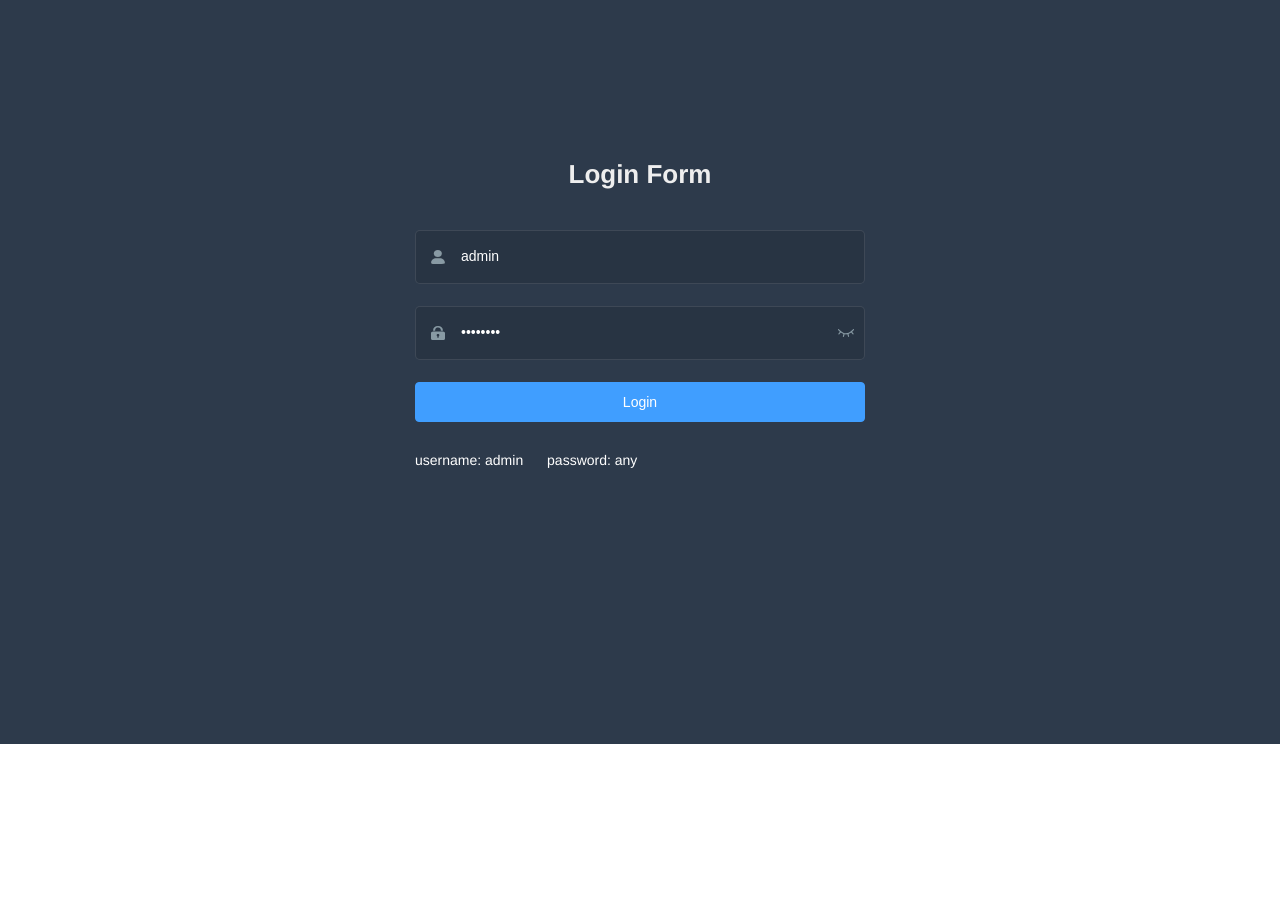
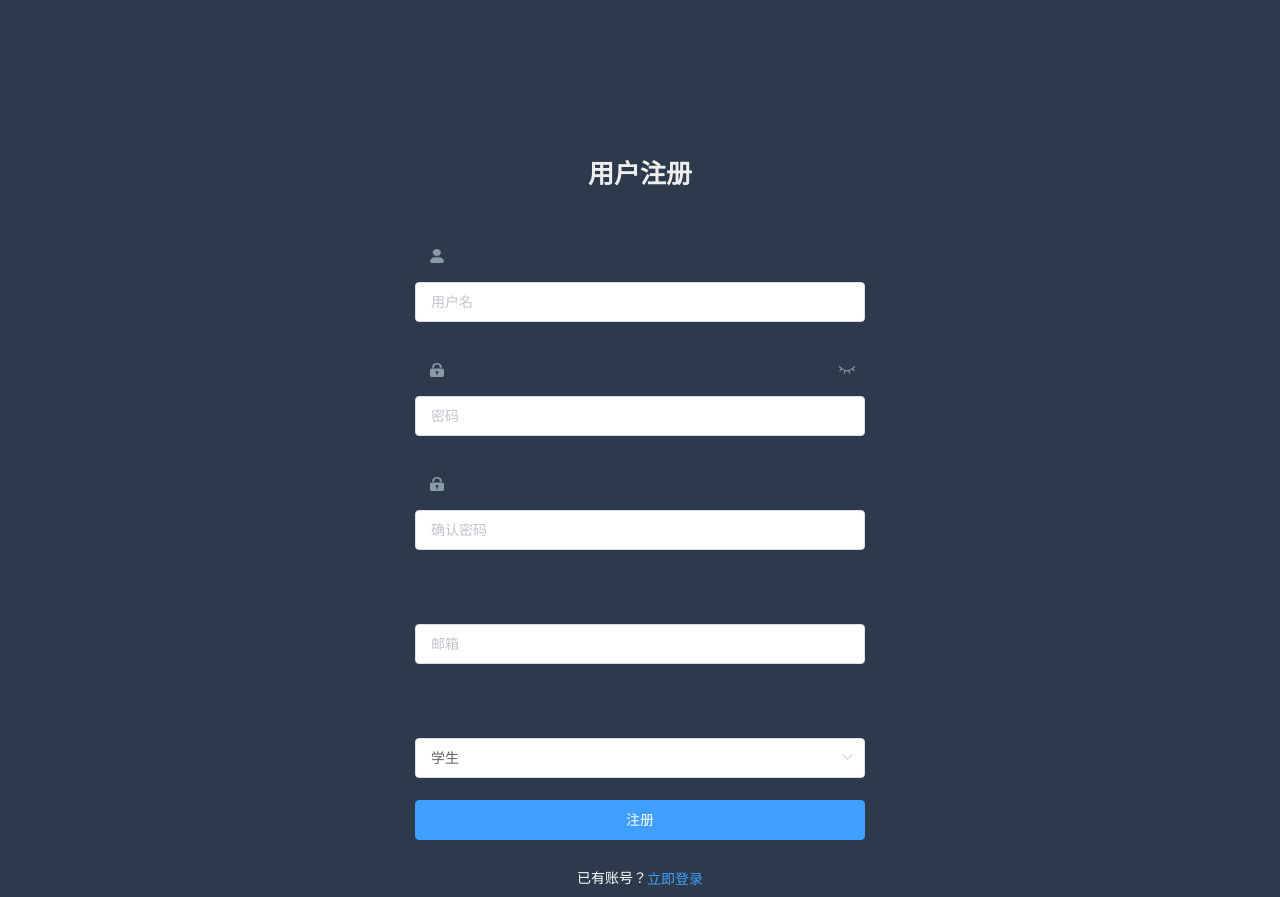
Before and after one commit to puci-firework/exam-frontend, a Vue app: page /#/register in a window 1280 px wide. Before the commit this address led to /#/login. Before the commit the page ends 800 px from the top, so only its background shows below. Built offline with nearby package versions, Linux system fonts and the light colour scheme.

Commit message:
第九次提交，补充了用户注册逻辑

```diff
--- a/src/api/user.js
+++ b/src/api/user.js
@@ -25,3 +25,11 @@ export function logout(token) {
     params: { token }
   })
 }
+
+export function register(data) {
+  return request({
+    url: '/api/auth/register',
+    method: 'post',
+    data
+  })
+}
--- a/src/permission.js
+++ b/src/permission.js
@@ -8,53 +8,58 @@ import getPageTitle from '@/utils/get-page-title'
 
 NProgress.configure({ showSpinner: false }) // NProgress Configuration
 
-const whiteList = ['/login'] // no redirect whitelist
+// 白名单（无需登录可访问的路径）
+const whiteList = ['/login', '/register', '/404']
 
 router.beforeEach(async(to, from, next) => {
-  // start progress bar
+  // 启动进度条
   NProgress.start()
 
-  // set page title
+  // 设置页面标题
   document.title = getPageTitle(to.meta.title)
 
-  // determine whether the user has logged in
+  // 获取用户token
   const hasToken = getToken()
 
+  /* 已登录状态 */
   if (hasToken) {
-    if (to.path === '/login') {
-      // if is logged in, redirect to the home page
+    // 如果访问的是登录页或注册页，重定向到首页
+    if (to.path === '/login' || to.path === '/register') {
       next({ path: '/' })
       NProgress.done()
-    } else {
+      // eslint-disable-next-line brace-style
+    }
+    // 访问正常路由
+    else {
+      // 检查用户信息是否已获取（根据实际需求开启）
+      // const hasGetUserInfo = store.getters.name
+      // if (hasGetUserInfo) {
+      //   next()
+      // } else {
+      //   try {
+      //     await store.dispatch('user/getInfo')
+      //     next()
+      //   } catch (error) {
+      //     await store.dispatch('user/resetToken')
+      //     Message.error(error || '获取用户信息失败')
+      //     next(`/login?redirect=${to.path}`)
+      //     NProgress.done()
+      //   }
+      // }
       next()
     }
-    // else {
-    //   const hasGetUserInfo = store.getters.name
-    //   if (hasGetUserInfo) {
-    //     next()
-    //   } else {
-    //     try {
-    //       // get user info
-    //       await store.dispatch('user/getInfo')
-
-    //       next()
-    //     } catch (error) {
-    //       // remove token and go to login page to re-login
-    //       await store.dispatch('user/resetToken')
-    //       Message.error(error || 'Has Error')
-    //       next(`/login?redirect=${to.path}`)
-    //       NProgress.done()
-    //     }
-    //   }
-    // }
-  } else {
-    /* has no token*/
-
-    if (whiteList.indexOf(to.path) !== -1) {
-      // in the free login whitelist, go directly
+    // eslint-disable-next-line brace-style
+  }
+  /* 未登录状态 */
+  else {
+    // 在白名单中的路径直接放行
+    if (whiteList.includes(to.path)) {
       next()
-    } else {
-      // other pages that do not have permission to access are redirected to the login page.
+      // eslint-disable-next-line brace-style
+    }
+    // 其他需要权限的路径重定向到登录页
+    else {
+      // 将目标路径作为redirect参数传递，登录后跳转
       next(`/login?redirect=${to.path}`)
       NProgress.done()
     }
@@ -62,6 +67,6 @@ router.beforeEach(async(to, from, next) => {
 })
 
 router.afterEach(() => {
-  // finish progress bar
+  // 完成进度条
   NProgress.done()
 })
--- a/src/router/index.js
+++ b/src/router/index.js
@@ -9,11 +9,6 @@ export const constantRoutes = [
   {
     path: '/login',
     component: () => import('@/views/login/index'),
-    hidden: true
-  },
-  {
-    path: '/404',
-    component: () => import('@/views/404'),
     hidden: true
   },
   {
@@ -30,6 +25,17 @@ export const constantRoutes = [
         affix: true // 固定标签页
       }
     }]
+  },
+  // 注册
+  {
+    path: '/register',
+    component: () => import('@/views/register/index'),
+    hidden: true
+  },
+  {
+    path: '/404',
+    component: () => import('@/views/404'),
+    hidden: true
   }
 ]
 
--- a/src/utils/validate.js
+++ b/src/utils/validate.js
@@ -10,11 +10,12 @@ export function isExternal(path) {
   return /^(https?:|mailto:|tel:)/.test(path)
 }
 
-/**
- * @param {string} str
- * @returns {Boolean}
- */
 export function validUsername(str) {
-  const valid_map = ['admin', 'editor']
-  return valid_map.indexOf(str.trim()) >= 0
+  const reg = /^[a-zA-Z0-9]{4,16}$/
+  return reg.test(str)
 }
+
+export function validEmail(str) {
+  const reg = /^[^\s@]+@[^\s@]+\.[^\s@]+$/
+  return reg.test(str)
+}
--- a/src/views/login/index.vue
+++ b/src/views/login/index.vue
@@ -41,11 +41,19 @@
         </span>
       </el-form-item>
 
-      <el-button :loading="loading" type="primary" style="width:100%;margin-bottom:30px;" @click.native.prevent="handleLogin">Login</el-button>
+      <!-- login.vue -->
+      <el-button
+        :loading="loading"
+        type="primary"
+        style="width:100%;margin-bottom:30px;"
+        @click.native.prevent="handleLogin"
+      >
+        登录
+      </el-button>
 
       <div class="tips">
-        <span style="margin-right:20px;">username: admin</span>
-        <span> password: any</span>
+        <span>没有账号？</span>
+        <el-link type="primary" @click="$router.push('/register')">立即注册</el-link>
       </div>
 
     </el-form>
--- /dev/null
+++ b/src/views/register/index.vue
@@ -0,0 +1,290 @@
+<template>
+  <div class="register-container">
+    <el-form ref="registerForm" :model="registerForm" :rules="registerRules" class="register-form" auto-complete="on" label-position="left">
+
+      <div class="title-container">
+        <h3 class="title">用户注册</h3>
+      </div>
+
+      <el-form-item prop="username">
+        <span class="svg-container">
+          <svg-icon icon-class="user" />
+        </span>
+        <el-input
+          ref="username"
+          v-model="registerForm.username"
+          placeholder="用户名"
+          name="username"
+          type="text"
+          tabindex="1"
+          auto-complete="on"
+        />
+      </el-form-item>
+
+      <el-form-item prop="password">
+        <span class="svg-container">
+          <svg-icon icon-class="password" />
+        </span>
+        <el-input
+          :key="passwordType"
+          ref="password"
+          v-model="registerForm.password"
+          :type="passwordType"
+          placeholder="密码"
+          name="password"
+          tabindex="2"
+          auto-complete="on"
+        />
+        <span class="show-pwd" @click="showPwd">
+          <svg-icon :icon-class="passwordType === 'password' ? 'eye' : 'eye-open'" />
+        </span>
+      </el-form-item>
+
+      <el-form-item prop="confirmPassword">
+        <span class="svg-container">
+          <svg-icon icon-class="password" />
+        </span>
+        <el-input
+          :key="passwordType"
+          ref="confirmPassword"
+          v-model="registerForm.confirmPassword"
+          :type="passwordType"
+          placeholder="确认密码"
+          name="confirmPassword"
+          tabindex="3"
+          auto-complete="on"
+          @keyup.enter.native="handleRegister"
+        />
+      </el-form-item>
+
+      <el-form-item prop="email">
+        <span class="svg-container">
+          <svg-icon icon-class="email" />
+        </span>
+        <el-input
+          ref="email"
+          v-model="registerForm.email"
+          placeholder="邮箱"
+          name="email"
+          type="email"
+          tabindex="4"
+          auto-complete="on"
+        />
+      </el-form-item>
+
+      <el-form-item prop="role">
+        <span class="svg-container">
+          <svg-icon icon-class="peoples" />
+        </span>
+        <el-select
+          v-model="registerForm.role"
+          placeholder="选择角色"
+          style="width: 100%"
+        >
+          <el-option label="学生" value="STUDENT" />
+          <el-option label="教师" value="TEACHER" />
+        </el-select>
+      </el-form-item>
+
+      <el-button
+        :loading="loading"
+        type="primary"
+        style="width:100%;margin-bottom:30px;"
+        @click.native.prevent="handleRegister"
+      >
+        注册
+      </el-button>
+
+      <div class="tips">
+        <span>已有账号？</span>
+        <el-link type="primary" @click="goToLogin">立即登录</el-link>
+      </div>
+
+    </el-form>
+  </div>
+</template>
+
+<script>
+import { register } from '@/api/user'
+import { validUsername, validEmail } from '@/utils/validate'
+
+export default {
+  name: 'Register',
+  data() {
+    const validateUsername = (rule, value, callback) => {
+      if (!validUsername(value)) {
+        callback(new Error('用户名必须是4-16位字母或数字'))
+      } else {
+        callback()
+      }
+    }
+    const validatePassword = (rule, value, callback) => {
+      if (value.length < 6) {
+        callback(new Error('密码不能少于6位'))
+      } else {
+        callback()
+      }
+    }
+    const validateConfirmPassword = (rule, value, callback) => {
+      if (value !== this.registerForm.password) {
+        callback(new Error('两次输入的密码不一致'))
+      } else {
+        callback()
+      }
+    }
+    const validateEmail = (rule, value, callback) => {
+      if (!validEmail(value)) {
+        callback(new Error('请输入有效的邮箱地址'))
+      } else {
+        callback()
+      }
+    }
+    return {
+      registerForm: {
+        username: '',
+        password: '',
+        confirmPassword: '',
+        email: '',
+        role: 'STUDENT'
+      },
+      registerRules: {
+        username: [
+          { required: true, trigger: 'blur', validator: validateUsername }
+        ],
+        password: [
+          { required: true, trigger: 'blur', validator: validatePassword }
+        ],
+        confirmPassword: [
+          { required: true, trigger: 'blur', validator: validateConfirmPassword }
+        ],
+        email: [
+          { required: true, trigger: 'blur', validator: validateEmail }
+        ],
+        role: [
+          { required: true, message: '请选择角色', trigger: 'change' }
+        ]
+      },
+      loading: false,
+      passwordType: 'password'
+    }
+  },
+  methods: {
+    showPwd() {
+      if (this.passwordType === 'password') {
+        this.passwordType = ''
+      } else {
+        this.passwordType = 'password'
+      }
+      this.$nextTick(() => {
+        this.$refs.password.focus()
+      })
+    },
+    handleRegister() {
+      this.$refs.registerForm.validate(valid => {
+        if (!valid) return false
+
+        this.loading = true
+        register({
+          username: this.registerForm.username,
+          password: this.registerForm.password,
+          email: this.registerForm.email,
+          role: this.registerForm.role
+        }).then(response => {
+          // 成功处理
+          this.$message.success(response.message || '注册成功')
+          setTimeout(() => {
+            this.$router.push('/login')
+          }, 1500)
+        }).catch(error => {
+          // 错误处理（重点修改部分）
+          const errorResponse = error.response
+
+          if (errorResponse) {
+            // 情况1：后端返回的明确错误消息
+            if (errorResponse.data && errorResponse.data.message) {
+              this.$message.error(errorResponse.data.message)
+
+              // 特殊处理用户名/邮箱已存在的情况
+              if (errorResponse.data.message.includes('用户名')) {
+                this.$refs.registerForm.validateField('username')
+              } else if (errorResponse.data.message.includes('邮箱')) {
+                this.$refs.registerForm.validateField('email')
+              }
+              // eslint-disable-next-line brace-style
+            }
+            // 情况2：HTTP状态码错误
+            else {
+              this.$message.error(`请求失败: ${errorResponse.status} ${errorResponse.statusText}`)
+            }
+            // eslint-disable-next-line brace-style
+          }
+          // 情况3：网络错误等
+          else {
+            this.$message.error(error.message || '网络错误，请检查连接')
+          }
+        }).finally(() => {
+          this.loading = false
+        })
+      })
+    },
+    goToLogin() {
+      this.$router.push('/login')
+    }
+  }
+}
+</script>
+
+<style lang="scss" scoped>
+.register-container {
+  min-height: 100%;
+  width: 100%;
+  background-color: #2d3a4b;
+  overflow: hidden;
+
+  .register-form {
+    position: relative;
+    width: 520px;
+    max-width: 100%;
+    padding: 160px 35px 0;
+    margin: 0 auto;
+    overflow: hidden;
+  }
+
+  .tips {
+    font-size: 14px;
+    color: #fff;
+    margin-bottom: 10px;
+    text-align: center;
+  }
+
+  .svg-container {
+    padding: 6px 5px 6px 15px;
+    color: #889aa4;
+    vertical-align: middle;
+    width: 30px;
+    display: inline-block;
+  }
+
+  .title-container {
+    position: relative;
+
+    .title {
+      font-size: 26px;
+      color: #eee;
+      margin: 0px auto 40px auto;
+      text-align: center;
+      font-weight: bold;
+    }
+  }
+
+  .show-pwd {
+    position: absolute;
+    right: 10px;
+    top: 7px;
+    font-size: 16px;
+    color: #889aa4;
+    cursor: pointer;
+    user-select: none;
+  }
+}
+</style>
```
